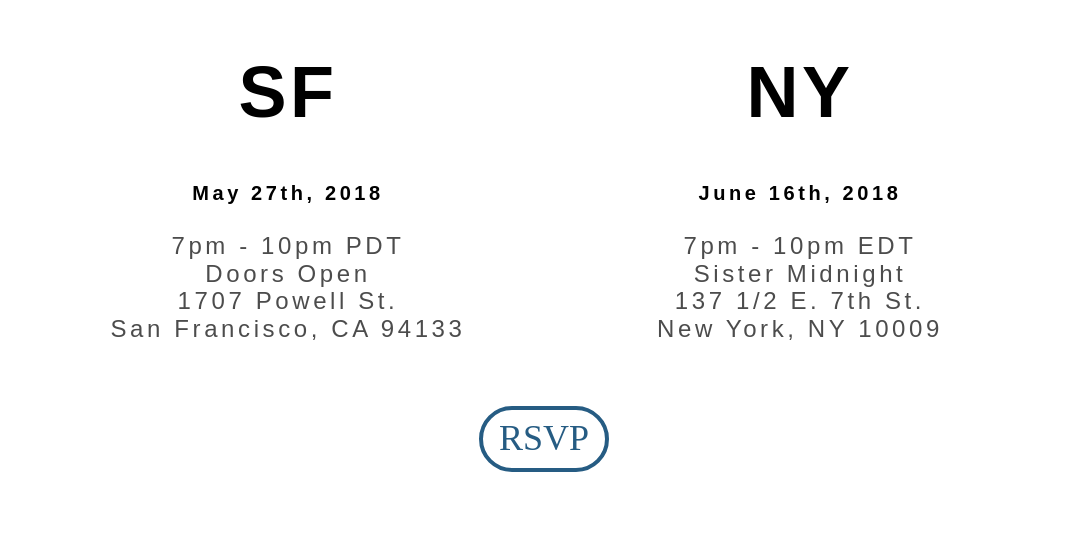
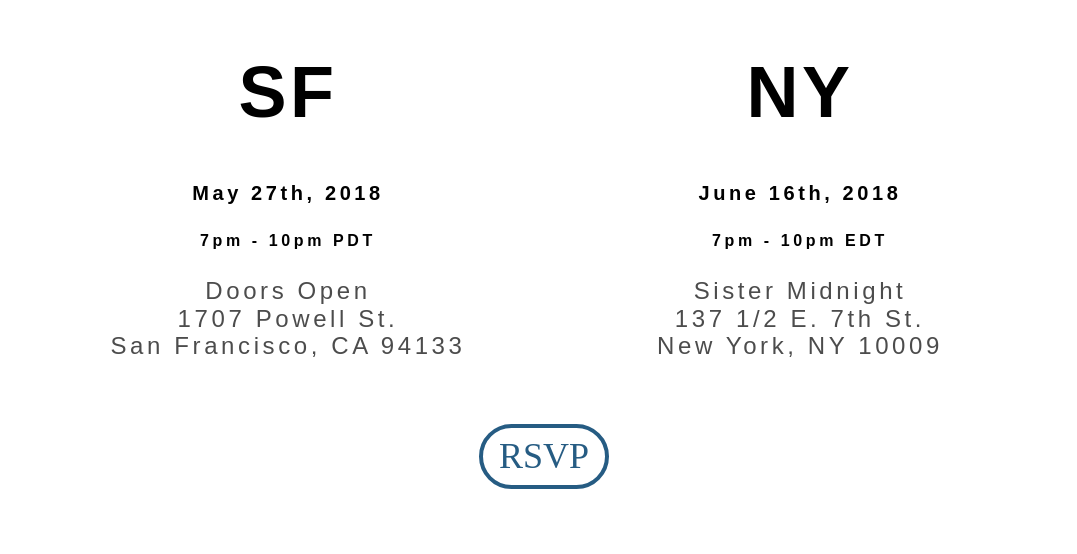
Before and after one commit to icco/melandnat.com, a plain HTML site: page index.html in a window 1280 px wide. Shown: the part 908-1462 px from the top of the page, without its empty margins (96-1173 px from the left). Drawn offline with nearby package versions, Linux system fonts and the light colour scheme.

Commit message:
fix styles

```diff
--- a/index.html
+++ b/index.html
@@ -21,7 +21,7 @@
             <div class="fl w-100 w-50-ns tc">
               <h1>SF</h1>
               <h4 class="f3 f4-l fw6">May 27th, 2018</h4>
-              <span class="f4 f3-l db black-70">7pm - 10pm PDT</span>
+              <h5 class="f4 f5-l fw6">7pm - 10pm PDT</h5>
               <span class="f4 f3-l db black-70">Doors Open</span>
               <span class="f4 f3-l db black-70">1707 Powell St.</span>
               <span class="f4 f3-l db black-70">San Francisco, CA 94133</span>
@@ -29,7 +29,7 @@
             <div class="fl w-100 w-50-ns tc">
               <h1>NY</h1>
               <h4 class="f3 f4-l fw6">June 16th, 2018</h4>
-              <span class="f4 f3-l db black-70">7pm - 10pm EDT</span>
+              <h5 class="f4 f5-l fw6">7pm - 10pm EDT</h5>
               <span class="f4 f3-l db black-70">Sister Midnight</span>
               <span class="f4 f3-l db black-70">137 1/2 E. 7th St.</span>
               <span class="f4 f3-l db black-70">New York, NY 10009</span>
```
